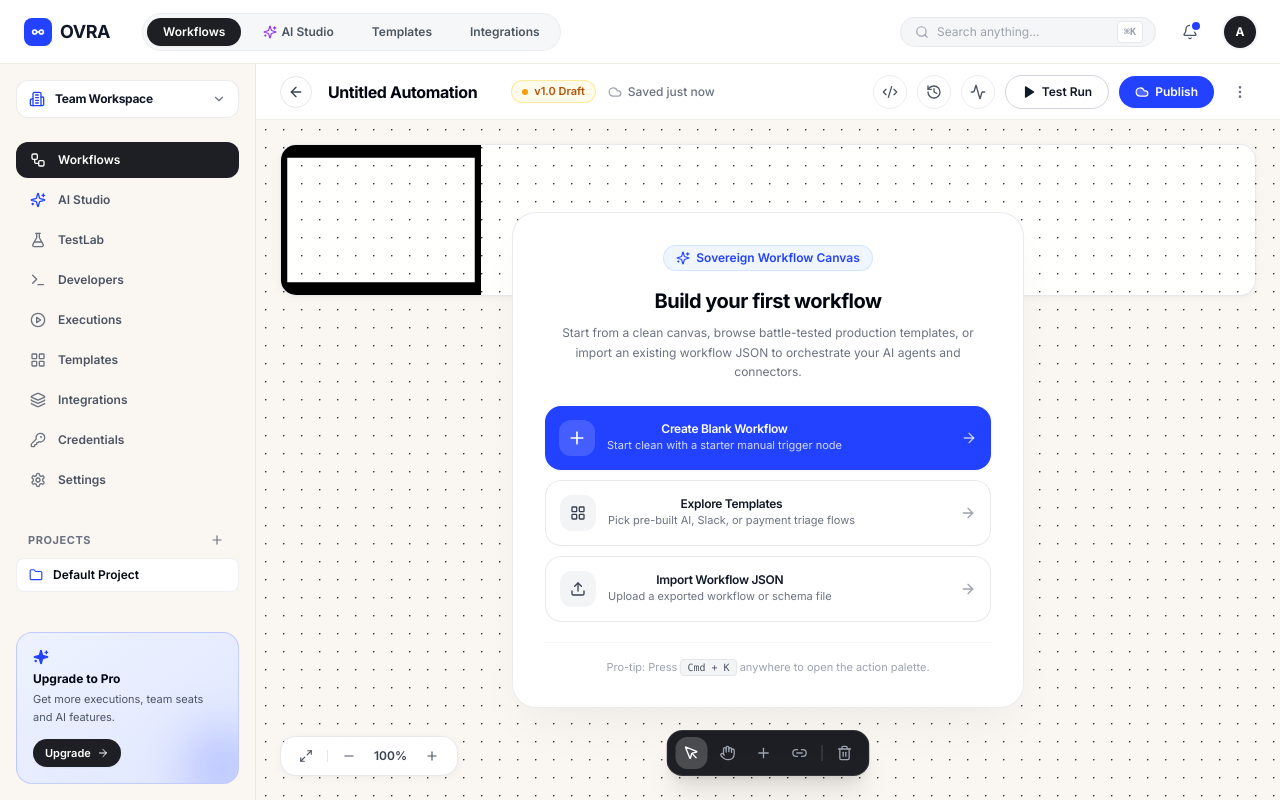
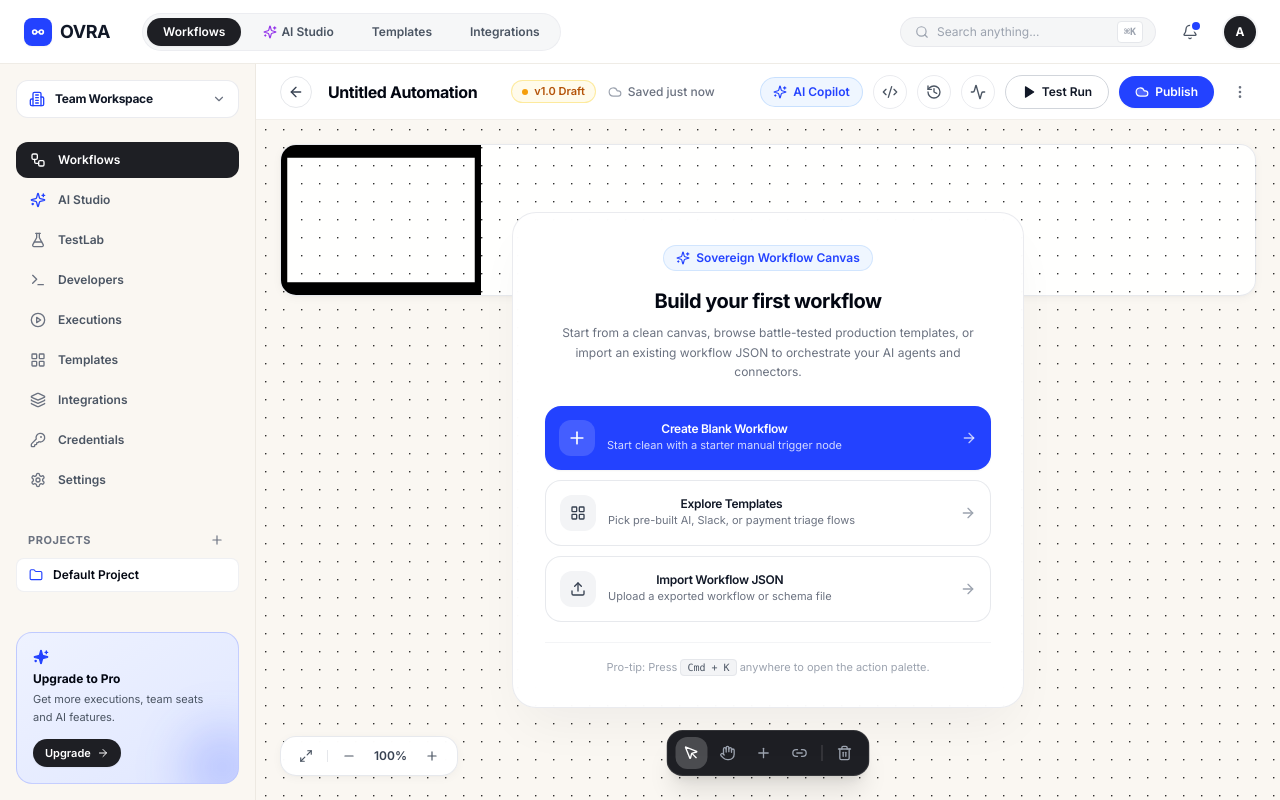
Before and after one commit to anshrajore/ovra, a Next.js app: page /studio in a window 1280 px wide. Built offline with nearby package versions, Linux system fonts and the light colour scheme.

Commit message:
fix(ui): make AI Copilot drawer absolute docked and add CanvasHeader trigger

```diff
--- a/src/app/studio/page.tsx
+++ b/src/app/studio/page.tsx
@@ -73,6 +73,7 @@ function StudioContent() {
             key={`${activeWorkflow.id}_v${activeWorkflow.version || 1}`}
             initialWorkflow={activeWorkflow}
             onExecutionStateChange={(running) => setIsExecutionRunning(running)}
+            onOpenAIStudio={() => setIsAIDrawerOpen(true)}
           />
 
           {/* In-Canvas Right Docked AI Assistant Drawer */}
--- a/src/components/studio/AIAssistantDrawer.tsx
+++ b/src/components/studio/AIAssistantDrawer.tsx
@@ -224,7 +224,7 @@ export function AIAssistantDrawer({
   };
 
   return (
-    <aside className="w-96 lg:w-[420px] h-full bg-[#0D0F14] text-white border-l border-white/10 flex flex-col justify-between shrink-0 z-30 select-none shadow-2xl animate-in slide-in-from-right duration-200">
+    <aside className="absolute right-0 top-0 bottom-0 w-96 lg:w-[420px] h-full bg-[#0D0F14] text-white border-l border-white/10 flex flex-col justify-between shrink-0 z-50 select-none shadow-2xl animate-in slide-in-from-right duration-200">
       {/* Header */}
       <div className="p-4 border-b border-white/10 flex items-center justify-between bg-[#111319]">
         <div className="flex items-center gap-2.5">
--- a/src/components/studio/CanvasHeader.tsx
+++ b/src/components/studio/CanvasHeader.tsx
@@ -18,6 +18,7 @@ import {
   Trash2,
   Activity,
   AlertCircle,
+  Sparkles,
 } from "lucide-react";
 import { appStore } from "@/lib/store/app-store";
 import { VersionHistoryDrawer } from "./VersionHistoryDrawer";
@@ -33,6 +34,7 @@ interface CanvasHeaderProps {
   onUpdateName?: (name: string) => void;
   onTestRun?: () => void;
   onOpenCode?: () => void;
+  onOpenAIStudio?: () => void;
   onDuplicateWorkflow?: () => void;
   onExportJSON?: () => void;
   onImportJSON?: () => void;
@@ -53,6 +55,7 @@ export function CanvasHeader({
   onUpdateName,
   onTestRun,
   onOpenCode,
+  onOpenAIStudio,
   onDuplicateWorkflow,
   onExportJSON,
   onImportJSON,
@@ -182,6 +185,18 @@ export function CanvasHeader({
 
         {/* Right: Actions */}
         <div className="flex items-center gap-2.5">
+          {/* AI Copilot In-Canvas Trigger */}
+          {onOpenAIStudio && (
+            <button
+              onClick={onOpenAIStudio}
+              title="Open AI Assistant Drawer"
+              className="px-3 py-1.5 bg-blue-50 hover:bg-blue-100 text-[#2342FF] border border-blue-200/80 rounded-full text-xs font-semibold flex items-center gap-1.5 shadow-2xs transition-all"
+            >
+              <Sparkles className="w-3.5 h-3.5" />
+              <span>AI Copilot</span>
+            </button>
+          )}
+
           {/* Code / JSON Viewer */}
           <button
             onClick={onOpenCode}
--- a/src/components/studio/WorkflowCanvas.tsx
+++ b/src/components/studio/WorkflowCanvas.tsx
@@ -35,6 +35,7 @@ import { appStore } from "@/lib/store/app-store";
 interface WorkflowCanvasProps {
   initialWorkflow: WorkflowDefinition;
   onExecutionStateChange?: (isRunning: boolean) => void;
+  onOpenAIStudio?: () => void;
 }
 
 interface HistorySnapshot {
@@ -43,7 +44,11 @@ interface HistorySnapshot {
   workflowNodes: WorkflowNodeData[];
 }
 
-export function WorkflowCanvas({ initialWorkflow, onExecutionStateChange }: WorkflowCanvasProps) {
+export function WorkflowCanvas({
+  initialWorkflow,
+  onExecutionStateChange,
+  onOpenAIStudio,
+}: WorkflowCanvasProps) {
   const router = useRouter();
   const [workflow, setWorkflow] = useState<WorkflowDefinition>(() => {
     // Check if store already has a stored version of this workflow
@@ -767,6 +772,7 @@ export function WorkflowCanvas({ initialWorkflow, onExecutionStateChange }: Work
         }}
         onTestRun={handleTestRun}
         onOpenCode={() => setIsCodeModalOpen(true)}
+        onOpenAIStudio={onOpenAIStudio}
         onDuplicateWorkflow={handleDuplicateWorkflow}
         onExportJSON={handleExportJSON}
         onImportJSON={handleImportJSONClick}
```
